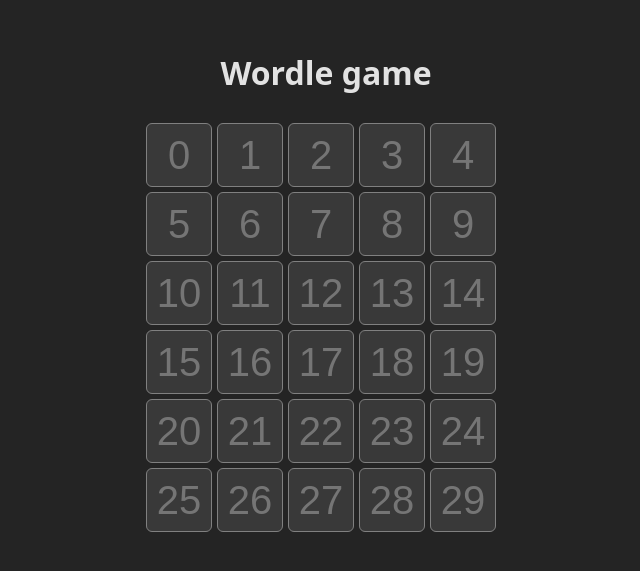
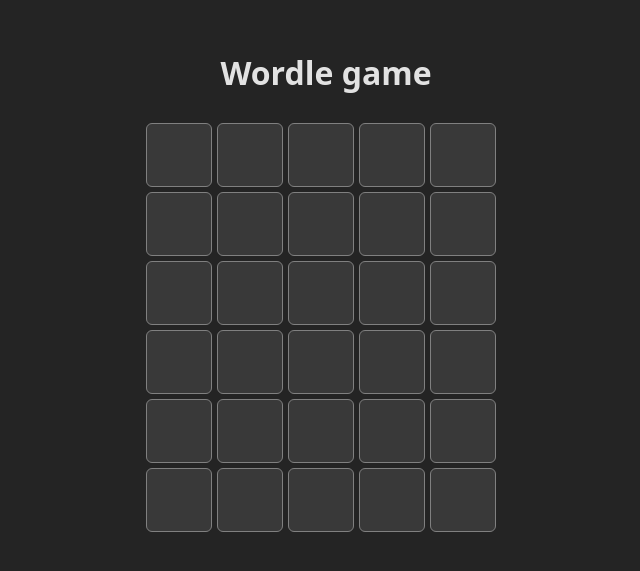
Before and after one commit to mariusz4044/wordle-game, a React (Vite) app: page / in a window 1280 px wide. Shown: the part 177-748 px from the top of the page, without its empty margins (314-954 px from the left). Built offline with nearby package versions, Linux system fonts and the light colour scheme.

Commit message:
Add: typing/remove methods

```diff
--- /dev/null
+++ b/src/assets/BoardReducer.ts
@@ -0,0 +1,27 @@
+import type { WordInput } from "../views/App.tsx";
+
+type BoardAction =
+  | { type: "SET_CHAR"; char: string }
+  | { type: "REMOVE_LAST_CHAR" };
+
+export function BoardReducer(
+  state: WordInput[],
+  action: BoardAction,
+): WordInput[] {
+  switch (action.type) {
+    case "SET_CHAR": {
+      const words = [...state];
+      const firstEmptyCell = words.find((word) => word.char === null);
+      if (!firstEmptyCell) return state;
+      firstEmptyCell.char = action.char;
+      return words;
+    }
+    case "REMOVE_LAST_CHAR": {
+      const words = [...state.reverse()];
+      const firstNotEmptyCall = words.find((word) => word.char != null);
+      if (!firstNotEmptyCall) return state;
+      firstNotEmptyCall.char = null;
+      return words.reverse();
+    }
+  }
+}
--- /dev/null
+++ b/src/assets/ConfigContext.tsx
@@ -0,0 +1,20 @@
+// ConfigContext.tsx
+import { createContext } from "react";
+
+export type Config = {
+  words: string[];
+  maxGuesses: number;
+  wordLength: number;
+  getRandomWorld: () => string;
+};
+
+export const defaultConfig: Config = {
+  words: ["test1", "test3", "test4"],
+  maxGuesses: 5,
+  wordLength: 5,
+  getRandomWorld: function () {
+    return this.words[Math.floor(Math.random() * this.words.length)];
+  },
+};
+
+export const ConfigContext = createContext<Config>(defaultConfig);
--- /dev/null
+++ b/src/components/Board.tsx
@@ -0,0 +1,10 @@
+import type { WordInput } from "../views/App.tsx";
+import Input from "./Input.tsx";
+
+export default function Board({ wordsArray }: { wordsArray: WordInput[] }) {
+  const boardItems = wordsArray.map((word, index) => {
+    return <Input value={word.char || ""} key={index} />;
+  });
+
+  return <div className={"row"}>{boardItems}</div>;
+}
--- a/src/components/Input.tsx
+++ b/src/components/Input.tsx
@@ -1,3 +1,3 @@
-export default function Input({ value }: { value: number }) {
+export default function Input({ value }: { value: string }) {
   return <input placeholder={`${value}`} disabled />;
 }
--- a/src/main.tsx
+++ b/src/main.tsx
@@ -1,10 +1,5 @@
-import { StrictMode } from "react";
 import { createRoot } from "react-dom/client";
 import "./assets/index.css";
 import App from "./views/App.tsx";
 
-createRoot(document.getElementById("root")!).render(
-  <StrictMode>
-    <App />
-  </StrictMode>,
-);
+createRoot(document.getElementById("root")!).render(<App />);
--- a/src/views/App.tsx
+++ b/src/views/App.tsx
@@ -1,40 +1,61 @@
 import "../assets/App.css";
-import Input from "../components/Input";
+import { useEffect, useReducer } from "react";
+import Board from "../components/Board";
+import { ConfigContext, defaultConfig } from "../assets/ConfigContext.tsx";
+import { BoardReducer } from "../assets/BoardReducer.ts";
 
-import { createContext } from "react";
+type WordStatus = "correct" | "incorretPosition" | "incorrect" | null;
 
-interface Config {
-  worlds: string[];
-  maxGuesses: number;
-  worldLength: number;
-  getRandomWorld: () => string;
+export interface WordInput {
+  char: string | null;
+  status: WordStatus;
 }
 
-const config: Config = {
-  worlds: ["test1", "test3", "test4"],
-  maxGuesses: 5,
-  worldLength: 5,
-  getRandomWorld: function () {
-    return this.worlds[Math.floor(Math.random() * this.worlds.length)];
-  },
-};
+const initialState: WordInput[] = Array.from(
+  { length: defaultConfig.wordLength * 6 },
+  () => ({ char: null, status: null }),
+);
 
-function Board() {
-  const fields = [];
+function App() {
+  const [wordsArray, dispatch] = useReducer(BoardReducer, initialState);
 
-  for (let i = 0; i < config.worldLength * 6; i++) {
-    fields.push(<Input key={i} value={i} />);
+  function changeFirstEmptyCell(char: string) {
+    dispatch({
+      type: "SET_CHAR",
+      char,
+    });
   }
 
-  return <div className={"row"}>{fields}</div>;
-}
+  function removeLastChar() {
+    dispatch({
+      type: "REMOVE_LAST_CHAR",
+    });
+  }
 
-function App() {
+  useEffect(() => {
+    function handleKeyDown(event: KeyboardEvent) {
+      const key = event.key;
+      if (key.length === 1 && /^[a-zA-Z]$/.test(key)) {
+        changeFirstEmptyCell(key.toUpperCase());
+      }
+      if (key === "Backspace") {
+        removeLastChar();
+      }
+    }
+
+    window.addEventListener("keydown", handleKeyDown);
+    return () => {
+      window.removeEventListener("keydown", handleKeyDown);
+    };
+  }, []);
+
   return (
     <>
       <h1>Wordle game</h1>
       <div id="game-box">
-        <Board />
+        <ConfigContext.Provider value={defaultConfig}>
+          <Board wordsArray={wordsArray} />
+        </ConfigContext.Provider>
       </div>
     </>
   );
```
